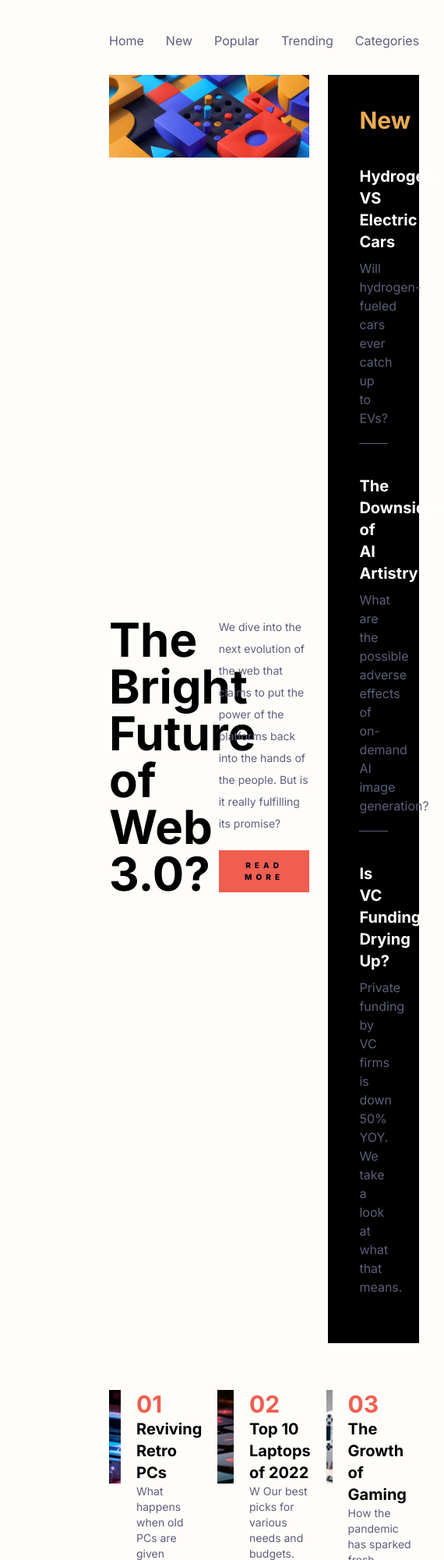
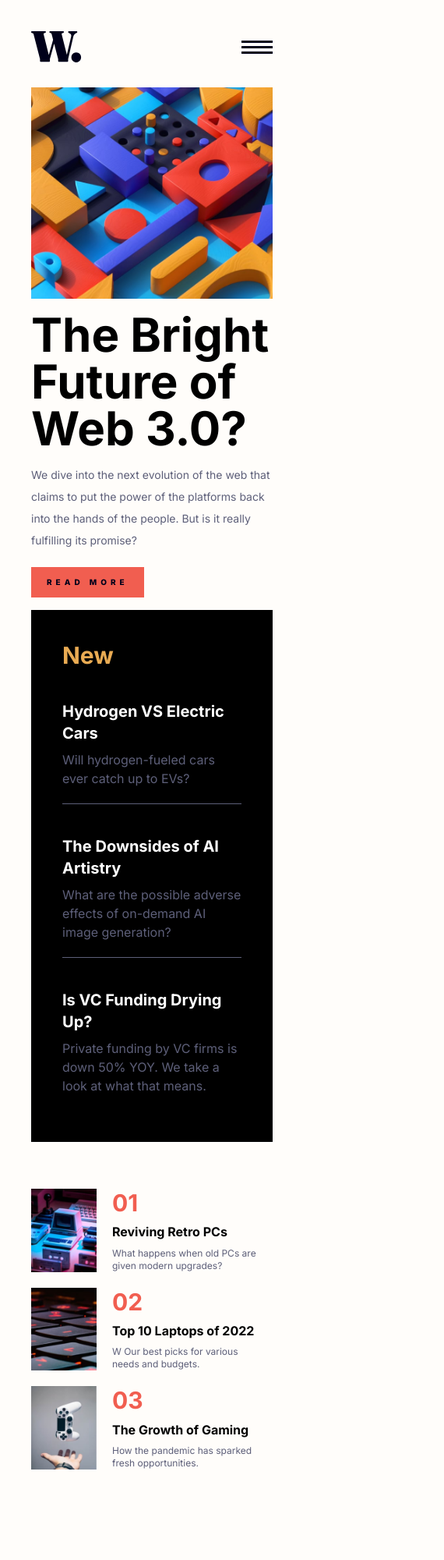
Before and after one commit to htikkke/News_Homepage_Frontend_Mentor, a website built with Vite: page index.html in a window 390 px wide. Shown: the top 2000 px of the page at 78% size, 570 px wide, since content can reach past the window. After the commit the page ends 1924 px from the top, so only its background shows below. Built offline with nearby package versions, Linux system fonts and the light colour scheme.

Commit message:
add some style for all  responsive designs.

```diff
--- a/index.html
+++ b/index.html
@@ -16,15 +16,17 @@
       rel="stylesheet"
     />
   </head>
-  <body class="bg-body-background w-screen min-h-screen py-10 px-35 font-sans">
+  <body
+    class="bg-body-background w-screen min-h-screen py-10 px-35 font-sans max-[800px]:p-10"
+  >
     <div
-      class="w-full h-auto grid grid-rows-[auto,auto,auto]"
+      class="w-full h-auto grid grid-rows-[auto,auto,auto] max-[800px]:grid-rows-auto relative"
       id="main-container"
     >
       <div id="nav-container" class="flex justify-between mb-8">
         <div><img src="./src/assets/logo.svg" /></div>
         <div class="flex items-center justify-center">
-          <nav class="flex gap-7">
+          <nav class="flex gap-7 max-[500px]:hidden">
             <a
               href="#"
               class="text-text-color cursor-pointer hover:text-button-background"
@@ -51,17 +53,52 @@
               >Categories</a
             >
           </nav>
+          <div class="min-[501px]:hidden">
+            <img src="./src/assets/icon-menu.svg" id="menu-icon" />
+          </div>
+          <div
+            class="absolute top-0 w-full h-full bg-white hidden"
+            id="popup-menu"
+          >
+            <div class="relative">
+              <img
+                src="./src/assets/icon-menu-close.svg"
+                class="absolute top-0 right-30"
+                id="cross-icon"
+              />
+              <nav>
+                <a href="#" class="absolute top-30 left-10 text-xl">Home</a>
+                <a href="#" class="absolute top-45 left-10 text-xl">New</a>
+                <a href="#" class="absolute top-60 left-10 text-xl">Popular</a>
+                <a href="#" class="absolute top-75 left-10 text-xl">Trending</a>
+                <a href="#" class="absolute top-90 left-10 text-xl"
+                  >Categories</a
+                >
+              </nav>
+            </div>
+          </div>
         </div>
       </div>
       <div
         id="news-container"
-        class="grid grid-cols-3 grid-rows-[auto,auto] gap-x-6 gap-y-4 mb-15"
+        class="grid grid-cols-3 grid-rows-[auto,auto] gap-x-6 gap-y-4 mb-15 max-[800px]:grid-cols-1 max-[800px]:grid-rows-[auto,auto,auto,auto]"
       >
-        <img src="./src/assets/image-web-3-desktop.jpg" class="col-[1/3]" />
-        <h1 class="col-[1/2] row-[2/3] font-bold text-6xl">
+        <img
+          src="./src/assets/image-web-3-desktop.jpg"
+          class="col-[1/3] max-[800px]:col-[1/2] max-[800px]:row-[1/2] max-[500px]:hidden"
+        />
+        <img
+          src="./src/assets/image-web-3-mobile.jpg"
+          class="max-[500px]:col-[1/2] max-[500px]:row-[1/2] max-[500px]:block"
+        />
+        <h1
+          class="col-[1/2] row-[2/3] font-bold text-6xl max-[800px]:col-[1/2] max-[800px]:row-[2/3]"
+        >
           The Bright Future of Web 3.0?
         </h1>
-        <div class="col-[2/3] row-[2/3]">
+        <div
+          class="col-[2/3] row-[2/3] max-[800px]:col-[1/2] max-[800px]:row-[3/4]"
+        >
           <p class="text-text-color text-sm/7">
             We dive into the next evolution of the web that claims to put the
             power of the platforms back into the hands of the people. But is it
@@ -73,7 +110,9 @@
             READ MORE
           </button>
         </div>
-        <div class="col-[3/4] row-[1/3] bg-black p-10 flex flex-col gap-y-10">
+        <div
+          class="col-[3/4] row-[1/3] bg-black p-10 flex flex-col gap-y-10 max-[800px]:col-[1/2] max-[800px]:row-[4/5]"
+        >
           <div>
             <h1 class="text-gold text-3xl font-bold">New</h1>
           </div>
@@ -107,9 +146,11 @@
       </div>
       <div
         id="trending-container"
-        class="h-30 grid grid-cols-3 grid-rows-1 gap-5"
+        class="h-30 grid grid-cols-3 grid-rows-1 gap-5 max-[800px]:h-90 max-[800px]:grid-cols-1 max-[800px]:grid-rows-3"
       >
-        <div class="flex gap-5 rows-[1/2]">
+        <div
+          class="flex gap-5 rows-[1/2] max-[800px]:col-[1/2] max-[800px]:row-[1/2]"
+        >
           <div class="basis-30%">
             <img
               src="./src/assets/image-retro-pcs.jpg"
@@ -118,13 +159,17 @@
           </div>
           <div class="basis-3/5 flex flex-col justify-between">
             <p class="text-button-background text-3xl font-bold">01</p>
-            <h2 class="text-black text-xl font-bold">Reviving Retro PCs</h2>
-            <p class="text-text-color text-sm">
+            <h2 class="text-black text-xl font-bold max-[500px]:text-base">
+              Reviving Retro PCs
+            </h2>
+            <p class="text-text-color text-sm max-[500px]:text-xs">
               What happens when old PCs are given modern upgrades?
             </p>
           </div>
         </div>
-        <div class="flex gap-5 rows-[1/2]">
+        <div
+          class="flex gap-5 rows-[1/2] max-[800px]:col-[1/2] max-[800px]:row-[2/3]"
+        >
           <div class="basis-30%">
             <img
               src="./src/assets/image-top-laptops.jpg"
@@ -133,23 +178,29 @@
           </div>
           <div class="basis-3/5 flex flex-col justify-between">
             <p class="text-button-background text-3xl font-bold">02</p>
-            <h2 class="text-black text-xl font-bold">Top 10 Laptops of 2022</h2>
-            <p class="text-text-color text-sm">
+            <h2 class="text-black text-xl font-bold max-[500px]:text-base">
+              Top 10 Laptops of 2022
+            </h2>
+            <p class="text-text-color text-sm max-[500px]:text-xs">
               W Our best picks for various needs and budgets.
             </p>
           </div>
         </div>
-        <div class="flex gap-5 rows-[1/2]">
-          <div>
+        <div
+          class="flex gap-5 rows-[1/2] max-[800px]:col-[1/2] max-[800px]:row-[3/4]"
+        >
+          <div class="basis-30%">
             <img
               src="./src/assets/image-gaming-growth.jpg"
               class="w-full h-full object-cover"
             />
           </div>
-          <div class="flex flex-col justify-between">
+          <div class="basis-3/5 flex flex-col justify-between">
             <p class="text-button-background text-3xl font-bold">03</p>
-            <h2 class="text-black text-xl font-bold">The Growth of Gaming</h2>
-            <p class="text-text-color text-sm">
+            <h2 class="text-black text-xl font-bold max-[500px]:text-base">
+              The Growth of Gaming
+            </h2>
+            <p class="text-text-color text-sm max-[500px]:text-xs">
               How the pandemic has sparked fresh opportunities.
             </p>
           </div>
--- a/src/main.js
+++ b/src/main.js
@@ -1 +1,15 @@
 import "./style.css";
+
+const menuIcon = document.getElementById("menu-icon");
+const popupMenu = document.getElementById("popup-menu");
+const crossIcon = document.getElementById("cross-icon");
+
+menuIcon.addEventListener("click", () => {
+  popupMenu.classList.remove("hidden");
+  popupMenu.classList.add("block");
+});
+
+crossIcon.addEventListener("click", () => {
+  popupMenu.classList.remove("block");
+  popupMenu.classList.add("hidden");
+});
```
